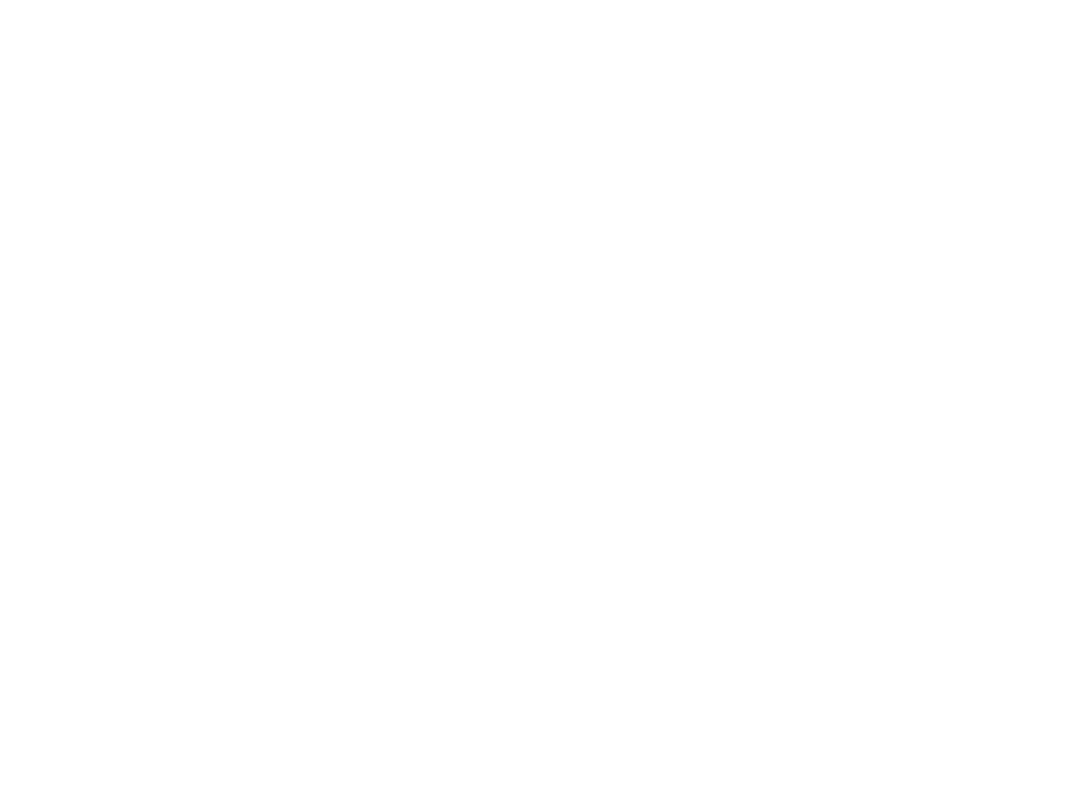
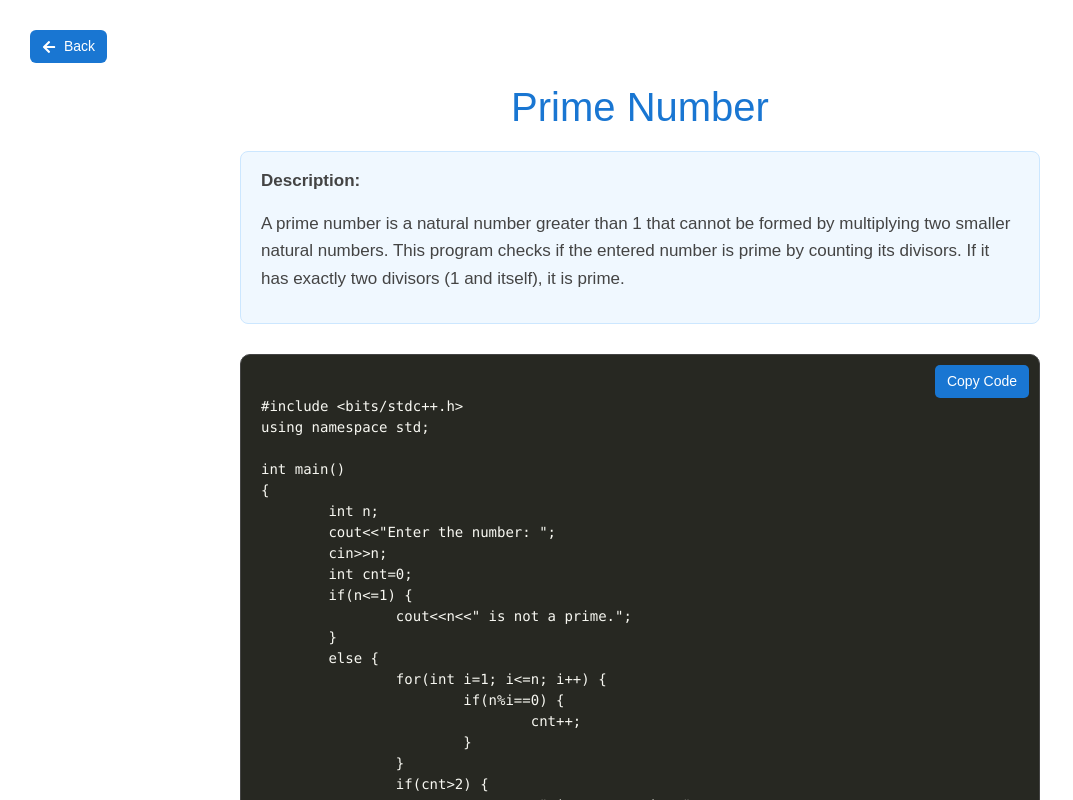
Before and after one commit to udaykallam/SimpleCppPrograms, a React (Vite) app: page /primenumber in a window 1280 px wide. Before the commit this address had no page. Shown: the top 800 px of the page, without its empty margins (0-1073 px from the left). Built offline with nearby package versions, Linux system fonts and the light colour scheme.

Commit message:
Prime number

```diff
--- a/index.html
+++ b/index.html
@@ -4,7 +4,7 @@
     <meta charset="UTF-8" />
     <link rel="icon" type="image/svg+xml" href="/vite.svg" />
     <meta name="viewport" content="width=device-width, initial-scale=1.0" />
-    <title>Top Programs || Make it easier </title>
+    <title>Simple C++ Programs</title>
   </head>
   <body>
     <div id="root"></div>
--- a/src/App.jsx
+++ b/src/App.jsx
@@ -3,6 +3,7 @@ import './App.css'
 import { Index } from './components/Index'
 import Palindrome from './pages/Palindrome'
 import { StringPalindrome } from './pages/StringPalindrome'
+import PrimeNumber from './pages/PrimeNumber'
 
 function App() {
   return (
@@ -11,6 +12,7 @@ function App() {
         <Route path='/' element={<Index />} />
         <Route path='/palindrome' element={<Palindrome />} />
         <Route path='/stringpalindrome' element={<StringPalindrome />} />
+        <Route path='/primenumber' element={<PrimeNumber />} />
       </Routes>
     </>
   )
--- /dev/null
+++ b/src/pages/PrimeNumber.jsx
@@ -0,0 +1,48 @@
+import React from 'react'
+import CodeTemplate from '../components/CodeTemplate';
+
+const PrimeNumber = () => {
+
+    const PrimeNumberCode=`
+#include <bits/stdc++.h>
+using namespace std;
+
+int main()
+{
+	int n;
+	cout<<"Enter the number: ";
+	cin>>n;
+	int cnt=0;
+	if(n<=1) {
+		cout<<n<<" is not a prime.";
+	}
+	else {
+		for(int i=1; i<=n; i++) {
+			if(n%i==0) {
+				cnt++;
+			}
+		}
+		if(cnt>2) {
+			cout<<n<<" is not a prime.";
+		} else {
+			cout<<n<<" is a prime.";
+		}
+		return 0;
+	}
+}`;
+
+const PrimeNumberDescription = `A prime number is a natural number greater than 1 that cannot be formed by multiplying two smaller natural numbers.
+This program checks if the entered number is prime by counting its divisors. If it has exactly two divisors (1 and itself), it is prime.`;
+
+    return (
+    <>
+    <CodeTemplate
+        title="Prime Number"
+        description={PrimeNumberDescription}
+        code={PrimeNumberCode}
+    />
+    </>
+  )
+}
+
+export default PrimeNumber
```
